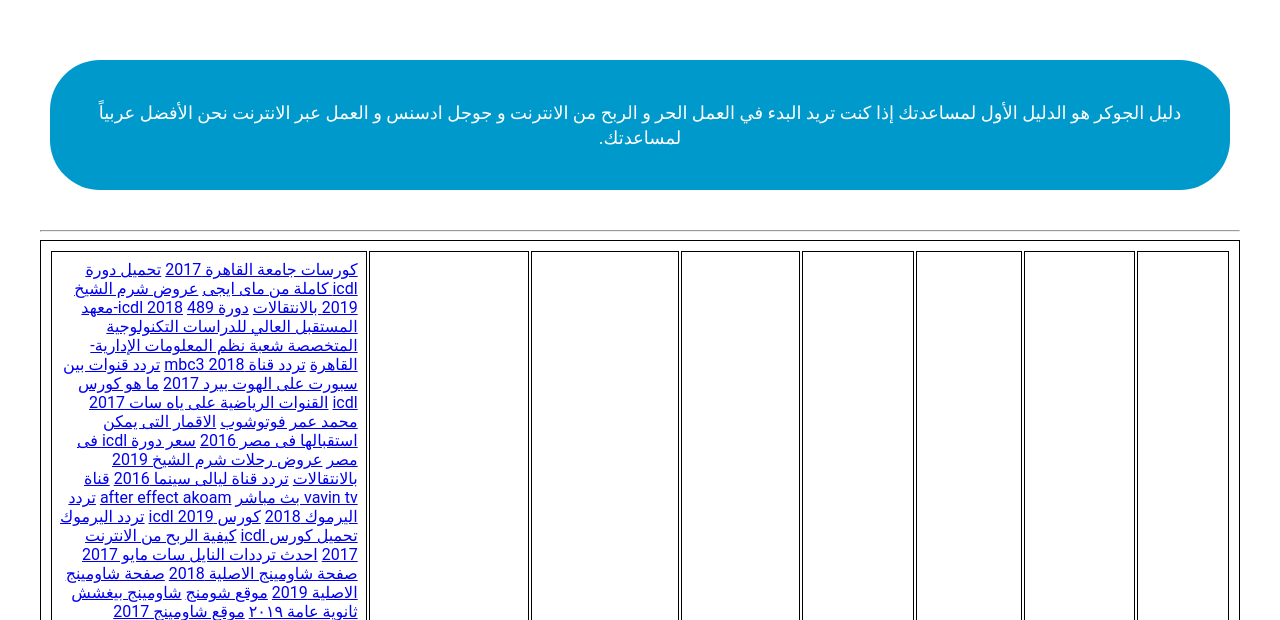
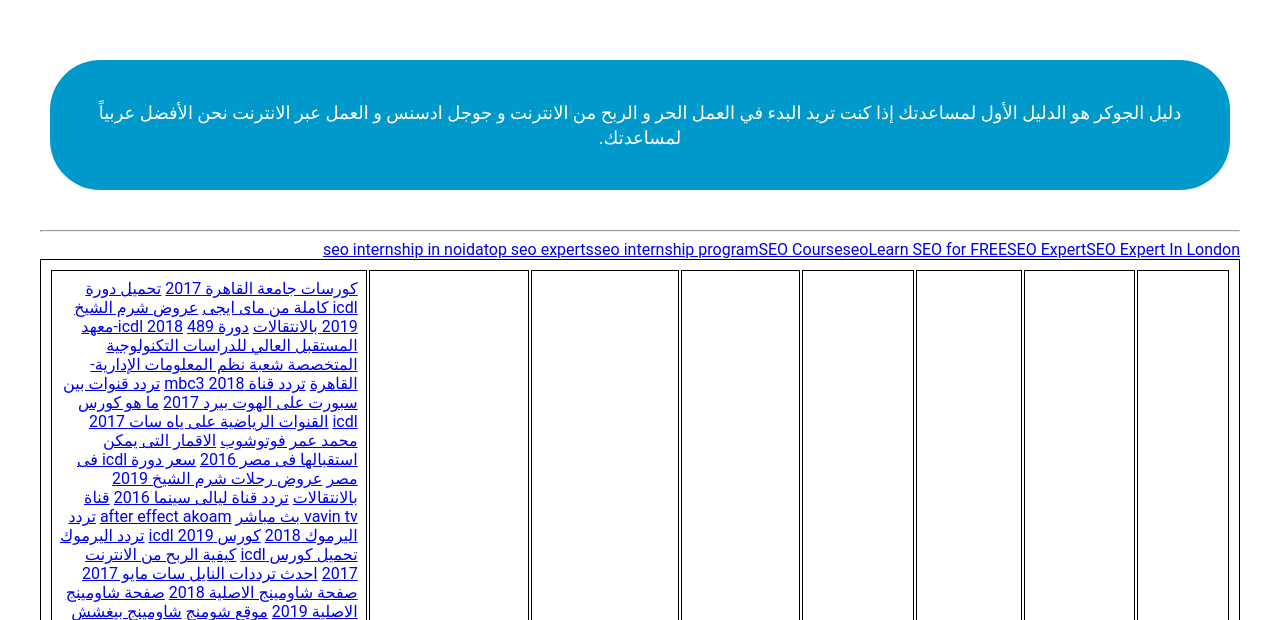
Before and after one commit to Hassan4SEO/jokr, a plain HTML site: page index.html in a window 1280 px wide. Shown: the part 480-1100 px from the top of the page. Drawn offline with Linux system fonts and the light colour scheme.

Commit message:
Update index.html

```diff
--- a/index.html
+++ b/index.html
@@ -253,7 +253,14 @@
 <a href="https://el-jokr.com/q-a-about-paypal/">فتح حساب paypal مصر</a>
 <a href="https://el-jokr.com/مجاناً-كورس-icdl-الرخصة-الدولية-لقيادة-ال/">تحميل كورس icdl كامل 2019</a>
                 </td>
-
+<a href="https://abydosseo.com/seo-intern.html">seo internship in noida</a>
+<a href="https://abydosseo.com/top-seo-experts">top seo experts</a>
+<a href="https://abydosseo.com/seo-intern.html">seo internship program</a>
+<a href="https://abydosseo.com/seo-course">SEO Course</a>
+<a href="https://abydosseo.com/knowledge-base/">seo</a>
+<a href="https://abydosseo.com/">Learn SEO for FREE</a>
+<a href="https://abydosseo.com/how-do-you-find-an-seo-expert.html">SEO Expert</a>
+<a href="https://abydosseo.com/seo-expert-in-london.html">SEO Expert In London</a>
                 <td>
 
 
```
